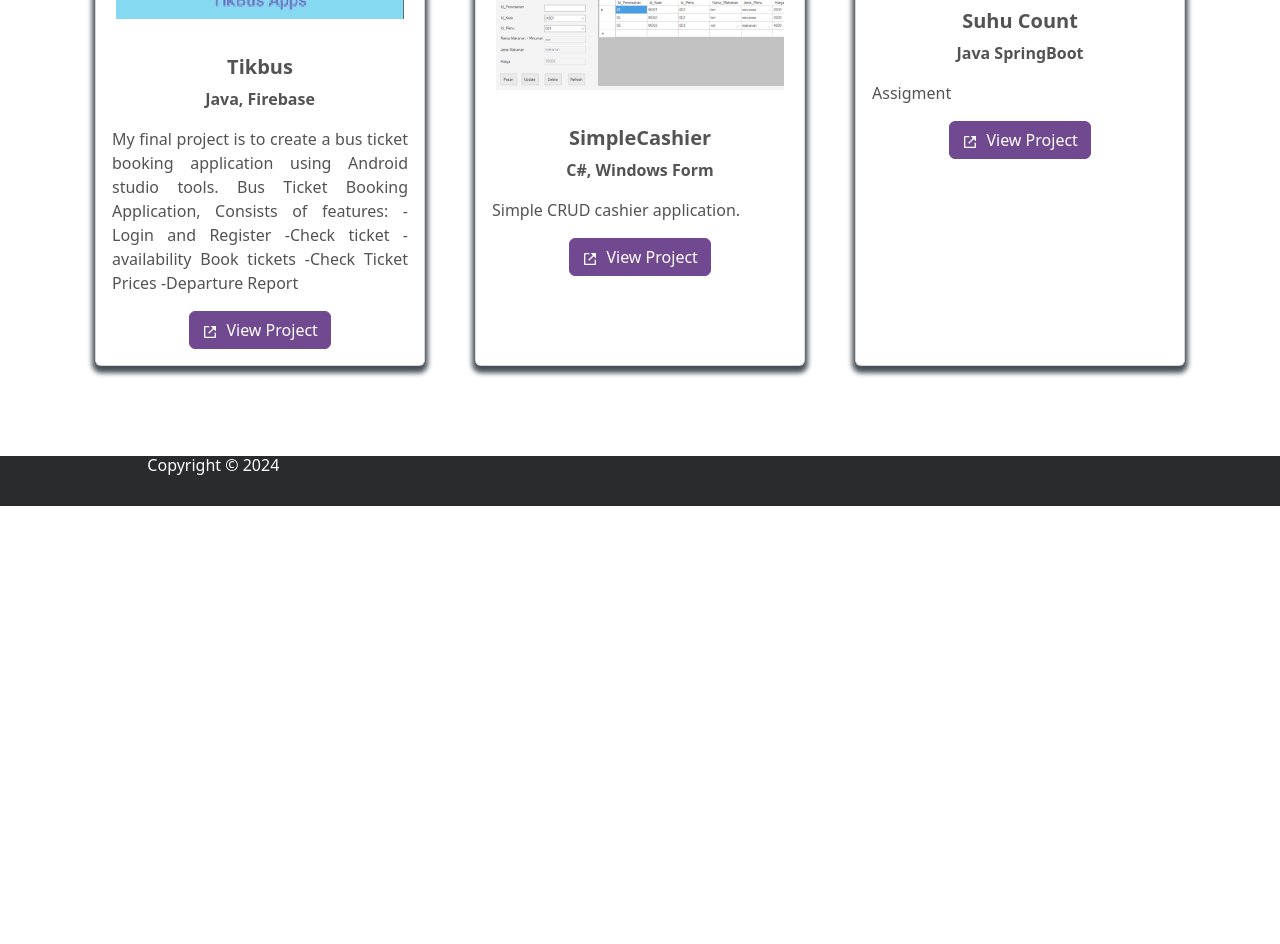
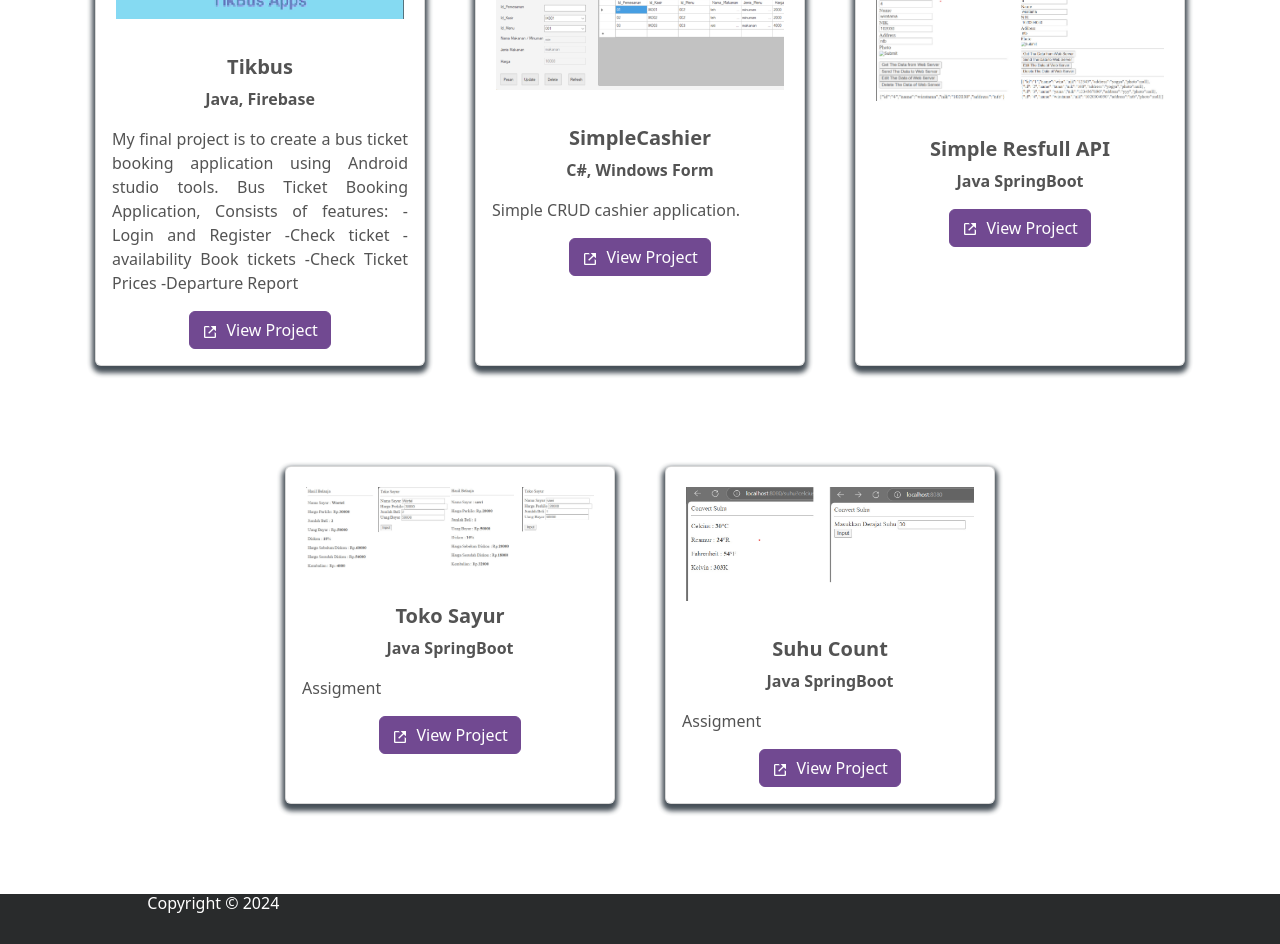
Before and after one commit to yamz-11/Porftfolio, a React (Create React App) app: page /project in a window 1280 px wide. Shown: the part 1220-2164 px from the top of the page. Before the commit the page ends 1726 px from the top, so only its background shows below. Built offline with nearby package versions, Linux system fonts and the light colour scheme.

Commit message:
add project

```diff
--- a/src/Constants.js
+++ b/src/Constants.js
@@ -4,6 +4,8 @@ import PROJECT3 from "./Assets/Projects/project3.png";
 import PROJECT4 from "./Assets/Projects/project4.jpg";
 import PROJECT5 from "./Assets/Projects/project5.png";
 import PROJECT6 from "./Assets/Projects/project6.jpg";
+import PROJECT7 from "./Assets/Projects/project7.jpg";
+import PROJECT8 from "./Assets/Projects/project8.jpg";
 
 export const PROJECTS = [
   {
@@ -49,6 +51,24 @@ export const PROJECTS = [
     url: "",
   },
   {
+    image: PROJECT8,
+    name: "Simple Resfull API",
+    technologyUsed: "Java SpringBoot",
+    description: [
+      ""
+    ],
+    url: "",
+  },
+  {
+    image: PROJECT7,
+    name: "Toko Sayur",
+    technologyUsed: "Java SpringBoot",
+    description: [
+      "Assigment"
+    ],
+    url: "",
+  },
+  {
     image: PROJECT6,
     name: "Suhu Count",
     technologyUsed: "Java SpringBoot",
```
Also changed, not shown: src/Assets/Projects/project7.jpg (added), src/Assets/Projects/project8.jpg (added).
